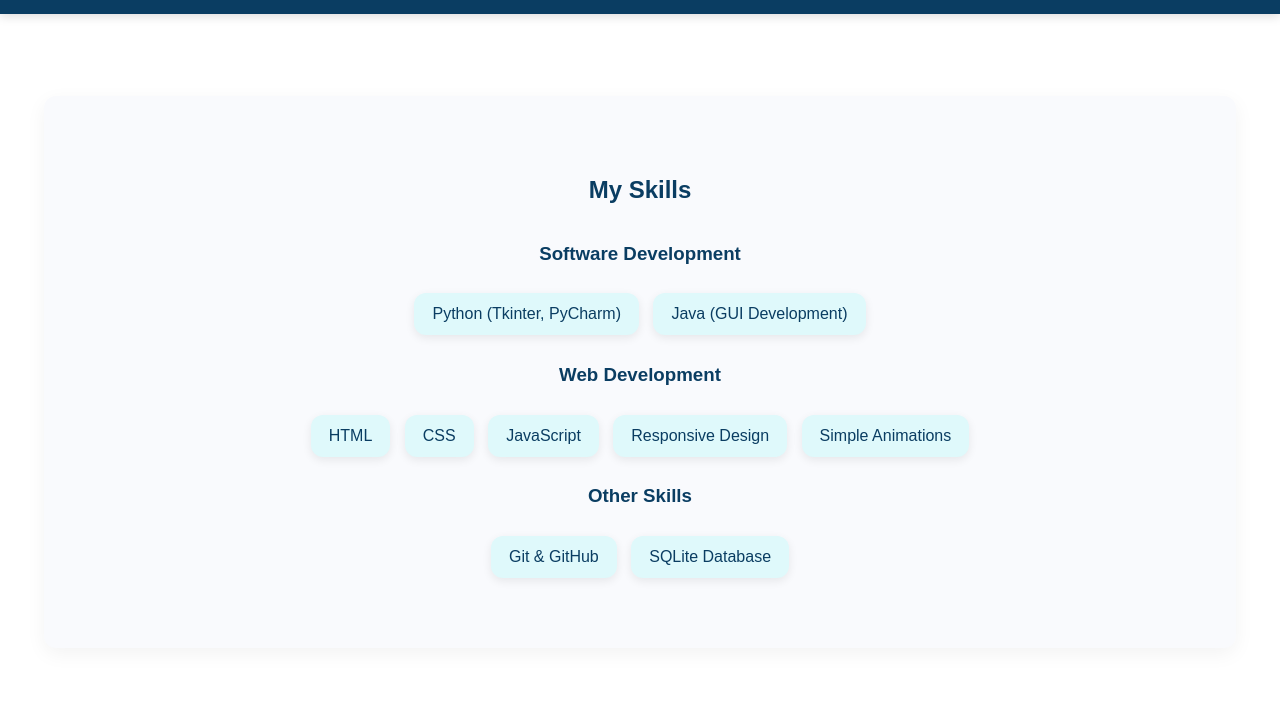
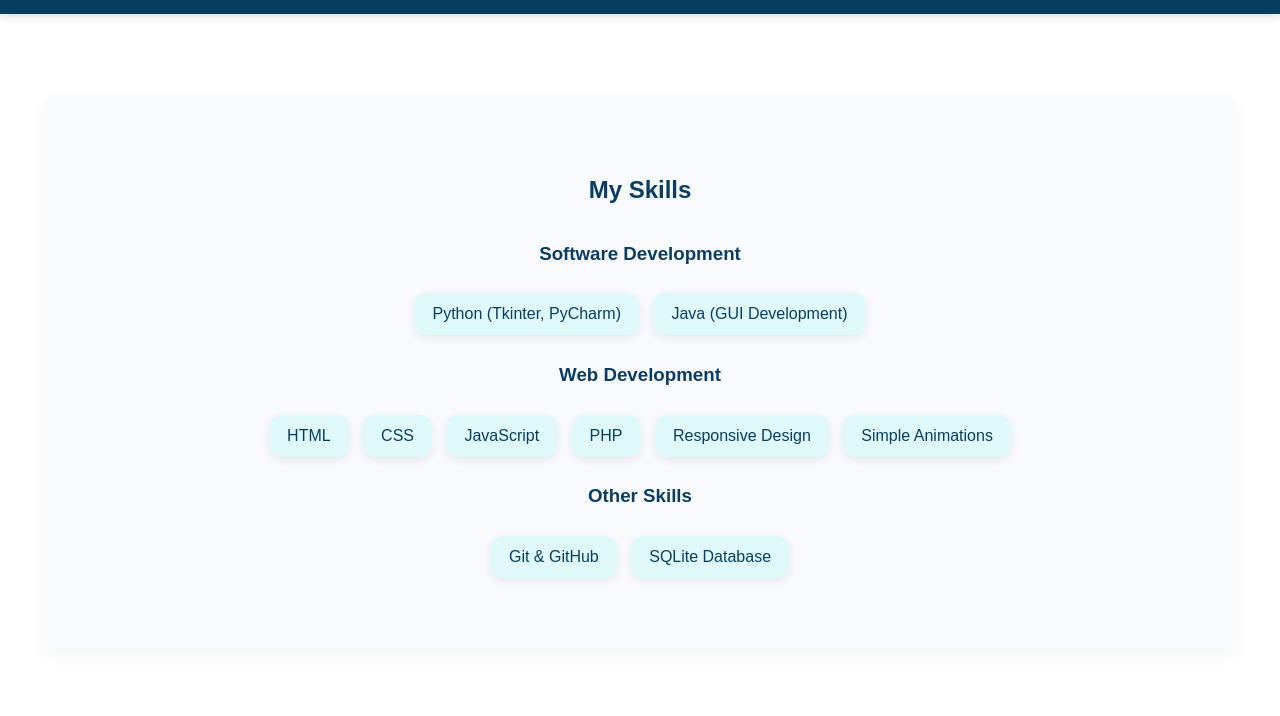
Before and after one commit to awinepoyashadrach/awinepoyashadrach.github.io, a plain HTML site: page skills.html in a window 1280 px wide. Shown: the part 84-800 px from the top of the page. Drawn offline with Linux system fonts and the light colour scheme.

Commit message:
Add files via upload

```diff
--- a/skills.html
+++ b/skills.html
@@ -39,11 +39,12 @@
                 </div>
 
                 <!-- Web Development -->
-                <div class="skill-category">
+                <di class="skill-category">
                     <h3>Web Development</h3>
                     <div class="skill">HTML</div>
                     <div class="skill">CSS</div>
                     <div class="skill">JavaScript</div>
+                    <div class="skill">PHP</div>
                     <div class="skill">Responsive Design</div>
                     <div class="skill">Simple Animations</div>
                 </div>
```
